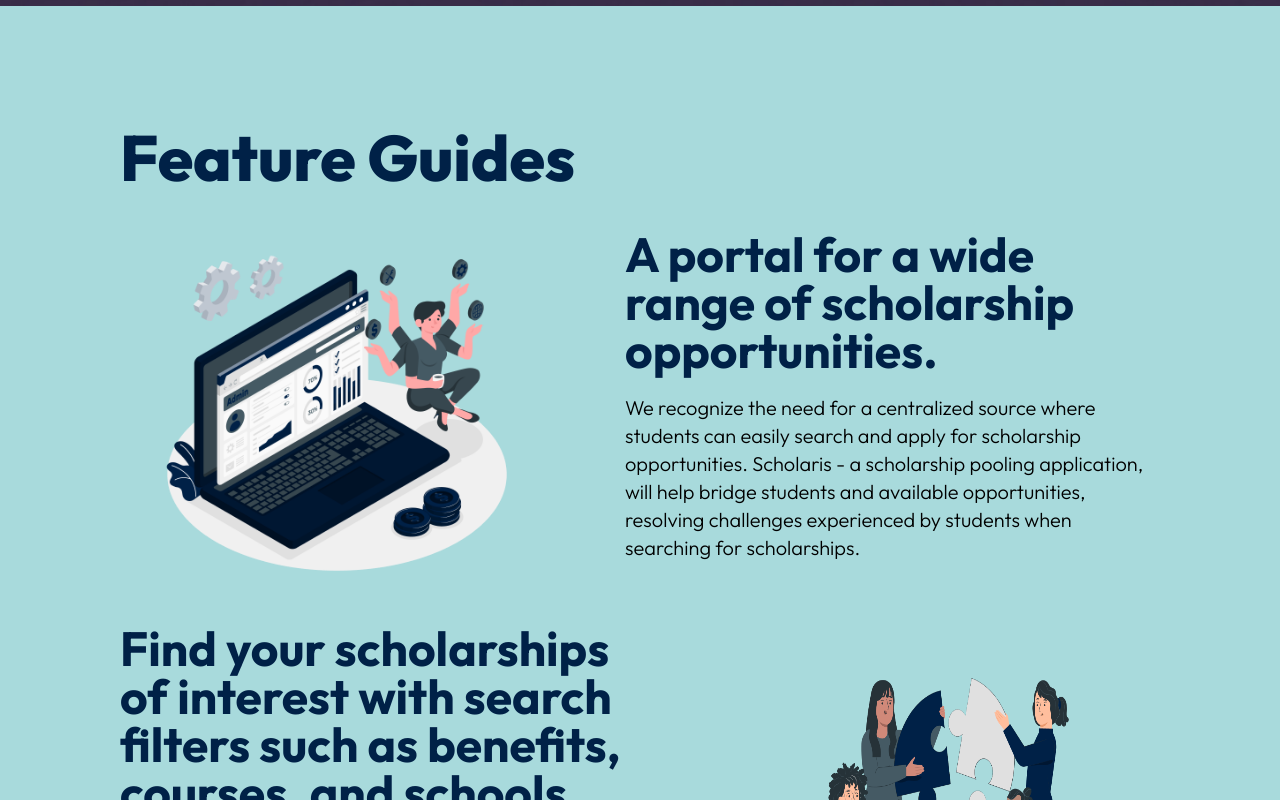
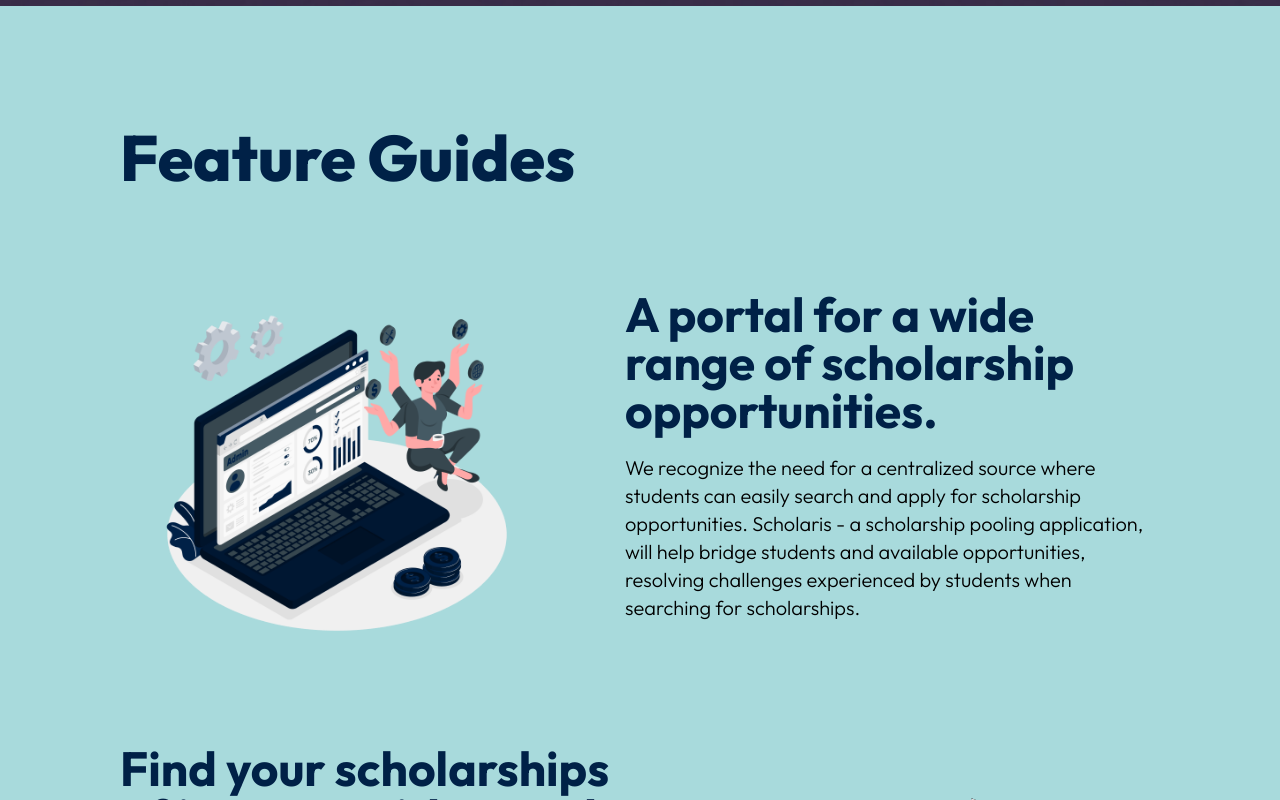
Before and after one commit to Sence1-inc/sp-scholaris-master, a React (Create React App) app in the folder frontend/: page /student in a window 1280 px wide. Shown: the part 1160-1960 px from the top of the page. Built offline with nearby package versions, Linux system fonts and the light colour scheme.

Commit message:
fixed props

```diff
--- a/frontend/src/components/Feature/Feature.css
+++ b/frontend/src/components/Feature/Feature.css
@@ -14,8 +14,8 @@
     row-gap: 40px;
 }
 
-.featureGuides.studentFeature .container-1040 {
-    row-gap: 120px;
+.featureGuides.studentFeatures .container-1040 {
+    row-gap: 100px;
 }
 
 .featureGuides__feature {
--- a/frontend/src/components/Feature/FeatureGuides.tsx
+++ b/frontend/src/components/Feature/FeatureGuides.tsx
@@ -1,9 +1,10 @@
 import './Feature.css';
 import Feature from './Feature';
 
-const FeatureGuides = ({features}: FeaturesProps, contentType?: string) => {
+const FeatureGuides = ({features, contentType}: FeaturesProps) => {
+    // console.log("hello" + contentType);
     return (
-        <section className={`featureGuides ` + `${contentType}`}>
+        <section className={`featureGuides `+ contentType}>
             <div className="container-1040">
                 <h2>Feature Guides</h2>
                 {features.map((feature:FeatureProps, index: number)=>{
--- a/frontend/src/containers/TeaserPage/TeaserProvider.jsx
+++ b/frontend/src/containers/TeaserPage/TeaserProvider.jsx
@@ -12,7 +12,7 @@
     <>
       <Header />
       <WelcomeSection />
-      <FeatureGuides features={features} />
+      <FeatureGuides features={features} contentType='providerFeatures'/>
       <Newsletter title_content={'Stay Updated from our Newsletters'} subtitle_content={'Join Now, Stay Informed'} description_content={'Unlock Exclusive Updates for a Brighter Tomorrow.'} />
       <Footer />
     </>
--- a/frontend/src/containers/TeaserPage/TeaserStudent.jsx
+++ b/frontend/src/containers/TeaserPage/TeaserStudent.jsx
@@ -11,7 +11,7 @@
     <>
       <Header />
       <WelcomeSection />
-      <FeatureGuides features={features} contentType={'studentFeature'}/>
+      <FeatureGuides features={features} contentType='studentFeatures'/>
       <Newsletter title_content={<>
             Hear the latest from{' '}
             <span className='newsletter-subheader__orange'>Scholaris</span>
--- a/frontend/src/global.d.ts
+++ b/frontend/src/global.d.ts
@@ -2,6 +2,7 @@
 
 interface FeaturesProps {
     features: FeatureProps[];
+    contentType?: string;
 }
 
 interface FeatureProps {
```
